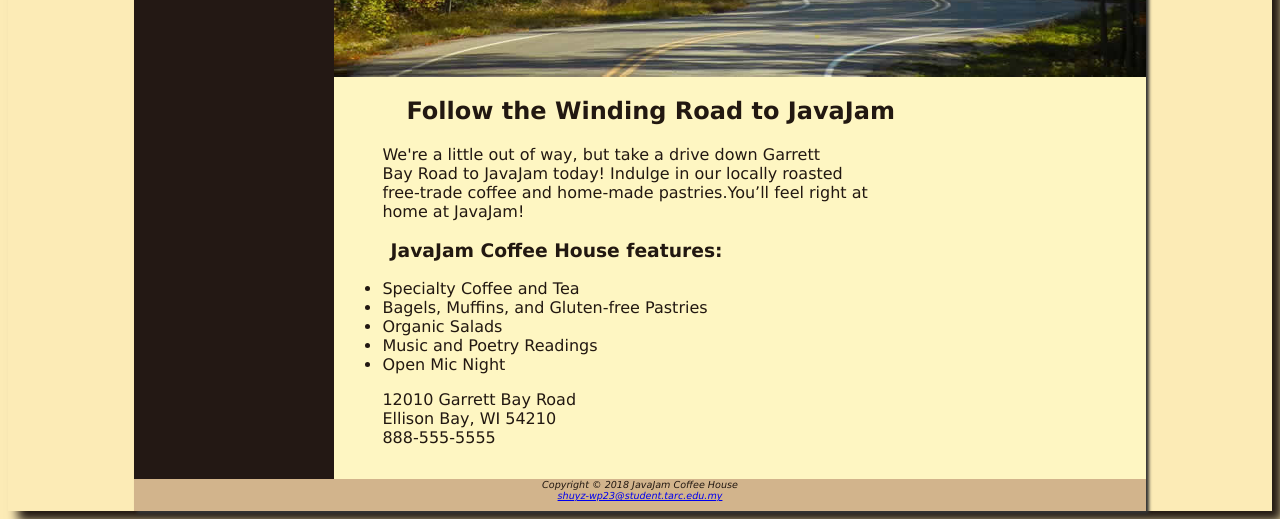
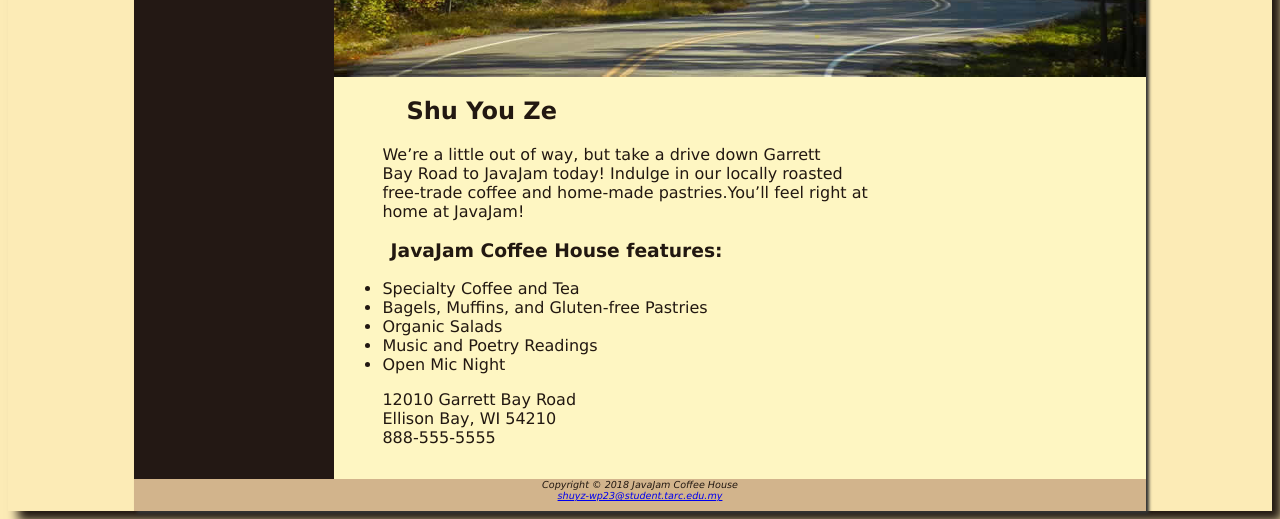
Before and after one commit to mcgrebershu/mcgrebershu.github.io, a plain HTML site: page index.html in a window 1280 px wide. Shown: the part 355-874 px from the top of the page. Drawn offline with Linux system fonts and the light colour scheme.

Commit message:
Add my name

```diff
--- a/index.html
+++ b/index.html
@@ -23,8 +23,8 @@
             <!--
                 <img src="images/windingroad.jpg" alt="windingroad" width="500" height="333" align="right">
             -->
-            <h2>Follow the Winding Road to JavaJam</h2>
-            <p>We're a little out of way, but take a drive down Garrett<br>
+            <h2>Shu You Ze</h2>
+            <p>We&rsquo;re a little out of way, but take a drive down Garrett<br>
             Bay Road to JavaJam today! Indulge in our locally roasted<br>
             free-trade coffee and home-made pastries.You&rsquo;ll feel right at<br>
             home at JavaJam!
```
